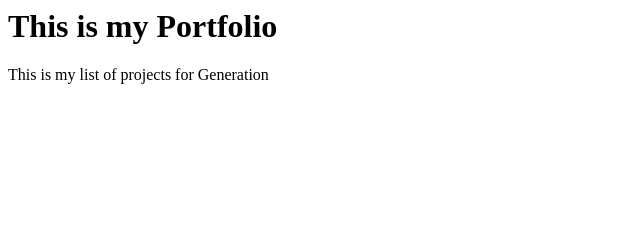
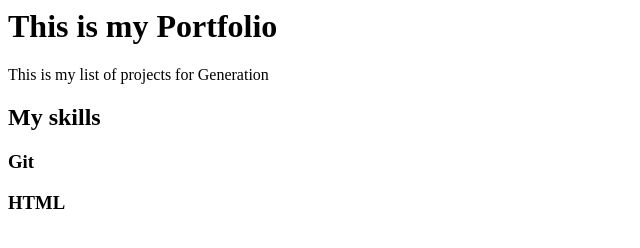
Before and after one commit to Msims33/Portfolio1, a plain HTML site: page index.html in a window 1280 px wide. Shown: the whole page, without its empty margins (0-640 px from the left). Drawn offline with Linux system fonts and the light colour scheme.

Commit message:
added h2 and h3 elements

```diff
--- a/index.html
+++ b/index.html
@@ -4,7 +4,9 @@
 
 
 
-
+  <h2>My skills</h2>
+  <h3> Git </h3>
+  <h3> HTML </h3>
 
 
 
```
